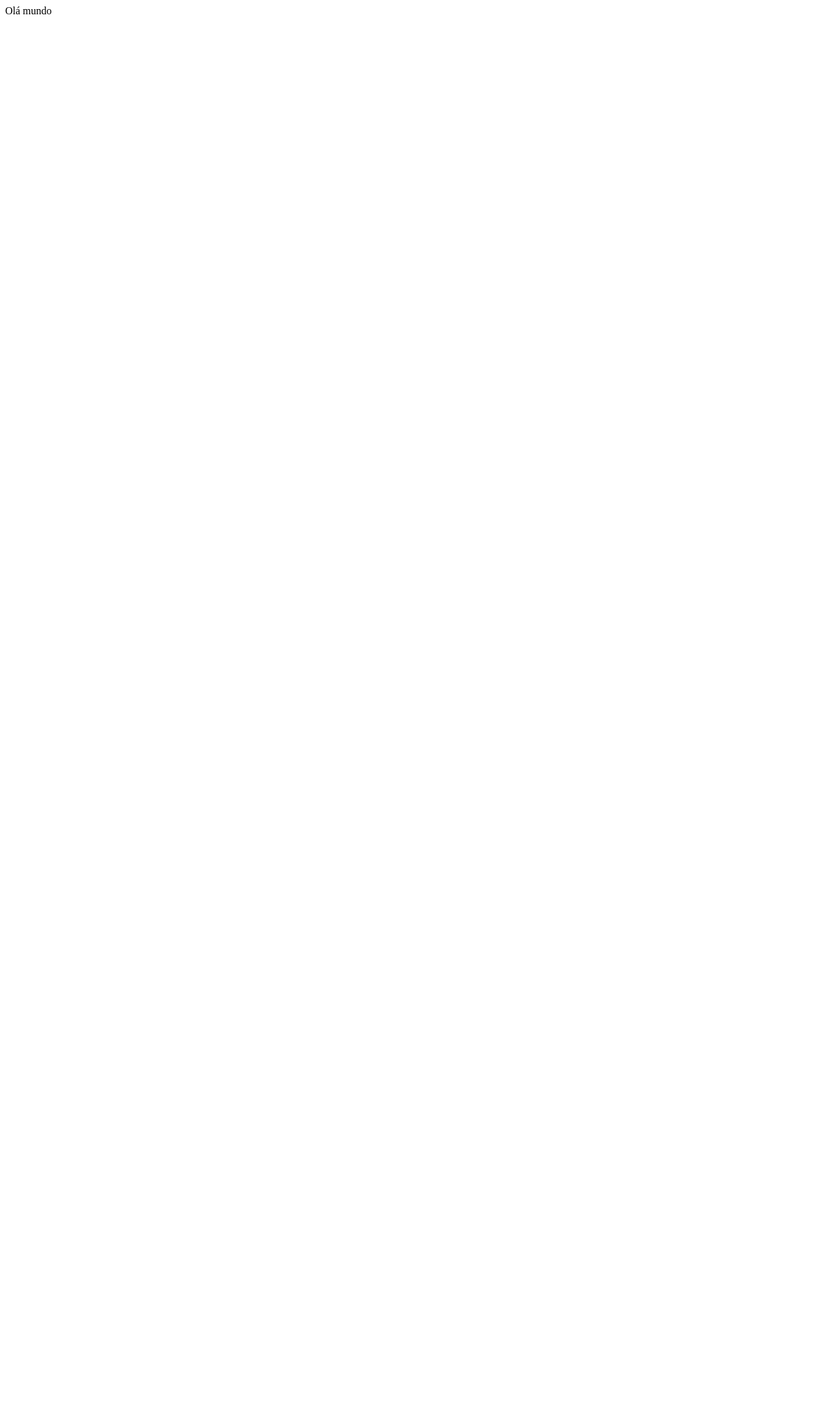
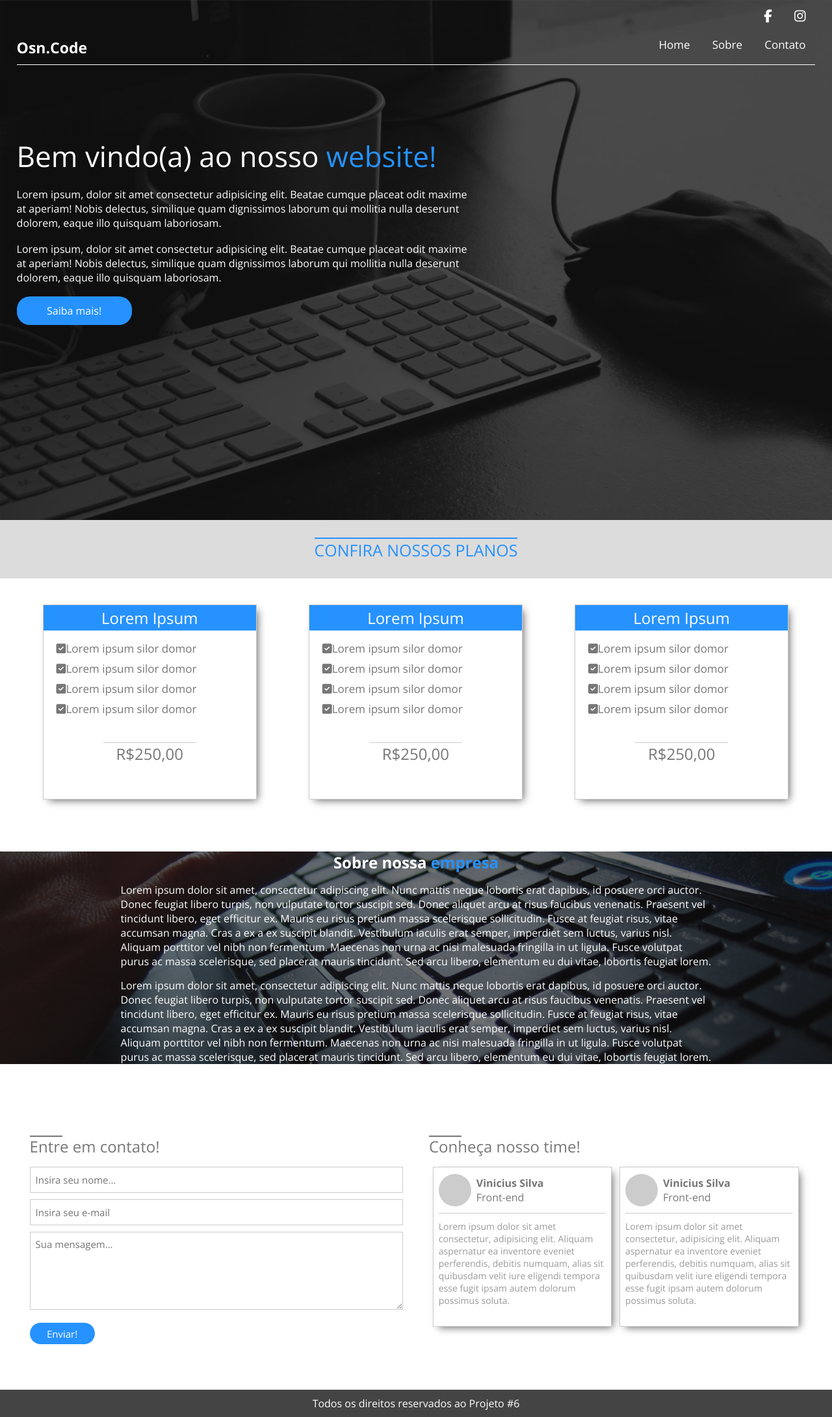
Before and after one commit to V1nnys/Danki-code, a PHP site: page / in a window 1280 px wide. Before the commit the page is almost empty. Shown: the whole page at 65% size. Before the commit the page ends 22 px from the top, so only its background shows below. Run offline with PHP 8.4, Linux system fonts and the light colour scheme; some libraries are stand-ins or nearby versions.

Commit message:
Projeto_06

```diff
--- a/Projeto_pratico_06/css/style.css
+++ b/Projeto_pratico_06/css/style.css
@@ -74,6 +74,10 @@ section.main header {
   font-weight: bold;
 }
 
+nav.mobile{
+  display: none;
+}
+
 nav.desktop {
   margin-top: 20px;
   float: right;
@@ -95,9 +99,42 @@ nav.desktop a {
   text-decoration: none;
 }
 
+nav.mobile > i{
+  position: relative;
+  top: 23px;
+  cursor: pointer;
+  font-size: 25px;
+  color: white;
+}
+
+  nav.mobile ul{
+    z-index: 2;
+    display: none;
+    position: absolute;
+    left: 0;
+    width: 100%;
+    top: 93px;
+    background: white;
+    list-style-type: none;
+  }
+
+  nav.mobile li{
+    font-weight: lighter;
+    border-bottom: 1px solid #444;
+    padding: 8px 0;
+    text-align: center;
+  }
+
+  nav.mobile a{
+    display: block;
+    text-decoration: none;
+    color: #444;
+  }
+
+
 .conteudo-header {
   position: relative;
-  z-index: 2;
+  z-index: 1;
   max-width: 700px;
   margin: 110px 0;
 }
@@ -204,7 +241,180 @@ nav.desktop a {
   margin-top: 8px;
 }
 
+section.parallax {
+  position: relative;
+  width: 100%;
+  margin: 40px 0;
+  min-height: 300px;
+  background-image: url("../images/bg_paralax.jpg");
+  background-size: cover;
+  background-position: center;
+  background-attachment: fixed;
+}
+
+section.parallax > .center {
+  position: relative;
+  z-index: 2;
+  max-width: 960px;
+  color: white;
+}
+
+section.parallax h2 {
+  text-align: center;
+}
+
+section.parallax p {
+  margin-top: 15px;
+}
+
+.overlay-parallax {
+  width: 100%;
+  height: 100%;
+  position: absolute;
+  z-index: 1;
+  top: 0;
+  left: 0;
+  background-color: rgba(20, 20, 20, 0.6);
+}
+
+section.final-section {
+  padding: 40px 0;
+}
+
+.w50 {
+  float: left;
+  width: 50%;
+  padding: 0 20px;
+  margin: 30px 0;
+}
+
+section.final-section h2 {
+  position: relative;
+  font-weight: lighter;
+  color: #777777;
+  font-size: 24px;
+}
+
+section.final-section h2 > .borda-efeito{
+  width: 50px;
+  height: 2px;
+  background-color: #777;
+  position: absolute;
+  transition: .4s;
+}
+
+section.final-section h2:hover > .borda-efeito{
+  width: 100px;
+ }
+
+ .contato form{
+   margin-top: 15px;
+ }
+
+ .contato input:not([type=submit]){
+   width: 100%;
+   height: 40px;
+   font-size: 15px;
+   border: 1px solid #ccc;
+   display: block;
+   padding-left: 8px;
+   margin-top: 10px;
+ }
+
+ .contato textarea{
+   width: 100%;
+   height: 120px;
+   font-size: 15px;
+   border: 1px solid #ccc;
+   padding: 8px;
+   margin-top: 10px;
+   resize: vertical;
+ }
+
+ .contato input[type=submit]{
+   cursor: pointer;
+   background-color: #2692ff;
+   color: white;
+   border: 0;
+   width: 100px;
+   height: 33px;
+   border-radius: 30px;
+   margin-top: 15px;
+   font-size: 15px;
+ }
+
+ .time > .w50{
+   width: 48%;
+   margin: 15px 1%;
+ }
+
+ .equipe-single{
+   padding: 10px 8px;
+   border: 1px solid #ccc;
+   min-height: 240px;
+   padding-bottom: 30px;
+   -webkit-box-shadow: 5px 5px 12px -4px rgba(0, 0, 0, 0.63);
+   box-shadow: 5px 5px 12px -4px rgba(0, 0, 0, 0.63);
+ }
+
+ .topo-box-usuario{
+   padding-bottom: 10px;
+   border-bottom: 1px solid #ccc;
+ }
+
+ .box-avatar{
+   display: inline-block;
+   width: 50px;
+   height: 50px;
+   border-radius: 50%;
+   background: #ccc;
+   vertical-align: middle;
+ }
+
+ .info-usuario{
+  display: inline-block;
+  color: #777;
+  padding-left: 8px;
+  vertical-align: middle;
+}
+
+.descricao-usuario-box{
+  color: #999999;
+  font-weight: lighter;
+  font-size: 14px;
+  margin-top: 10px;
+}
+
+footer{
+  width: 100%;
+  padding: 10px 0;
+  text-align: center;
+  color: white;
+  background-color: #444;
+}
+
 @media screen and (max-width: 768px) {
+
+  nav.mobile{
+    display: block;
+    float: right;
+  }
+
+
+  nav.desktop{
+    display: none;
+  }
+
+  .w50{
+    width: 100%;
+
+  }
+
+  .time > .w50{
+    width: 100%;
+    margin: 15px 0;
+  }
+
   .box-planos-single {
     width: 100%;
     margin: 10px 0;
--- a/Projeto_pratico_06/index.html
+++ b/Projeto_pratico_06/index.html
@@ -21,6 +21,14 @@
           <div class="logo">Osn.Code</div>
           <!--logo-->
           <nav class="desktop">
+            <ul>
+              <li><a href="">Home</a></li>
+              <li><a href="">Sobre</a></li>
+              <li><a href="">Contato</a></li>
+            </ul>
+          </nav>
+          <nav class="mobile">
+            <i class="fa fa-bars"></i>
             <ul>
               <li><a href="">Home</a></li>
               <li><a href="">Sobre</a></li>
@@ -116,6 +124,112 @@
         </div>
         <!--box-planos-single-->
 
+        </section><!--box-planos-->
+
+        <section class="parallax">
+          <div class="overlay-parallax"></div>
+          <div class="center">
+            <h2>Sobre nossa <span style="color: #2692ff">empresa</span></h2>
+            <p>
+              Lorem ipsum dolor sit amet, consectetur adipiscing elit. Nunc
+              mattis neque lobortis erat dapibus, id posuere orci auctor. Donec
+              feugiat libero turpis, non vulputate tortor suscipit sed. Donec
+              aliquet arcu at risus faucibus venenatis. Praesent vel tincidunt
+              libero, eget efficitur ex. Mauris eu risus pretium massa scelerisque
+              sollicitudin. Fusce at feugiat risus, vitae accumsan magna.
+              Cras a ex a ex suscipit blandit. Vestibulum iaculis erat semper,
+              imperdiet sem luctus, varius nisl. Aliquam porttitor vel nibh non
+              fermentum. Maecenas non urna ac nisi malesuada fringilla in ut
+              ligula. Fusce volutpat purus ac massa scelerisque, sed placerat
+              mauris tincidunt. Sed arcu libero, elementum eu dui vitae, lobortis
+              feugiat lorem.
+            </p>
+
+            <p>
+              Lorem ipsum dolor sit amet, consectetur adipiscing elit. Nunc mattis
+              neque lobortis erat dapibus, id posuere orci auctor. Donec feugiat
+              libero turpis, non vulputate tortor suscipit sed. Donec aliquet arcu
+              at risus faucibus venenatis. Praesent vel tincidunt libero, eget
+              efficitur ex. Mauris eu risus pretium massa scelerisque sollicitudin.
+              Fusce at feugiat risus, vitae accumsan magna. Cras a ex a ex
+              suscipit blandit. Vestibulum iaculis erat semper, imperdiet sem
+              luctus, varius nisl. Aliquam porttitor vel nibh non fermentum.
+              Maecenas non urna ac nisi malesuada fringilla in ut ligula. Fusce
+              volutpat purus ac massa scelerisque, sed placerat mauris tincidunt.
+              Sed arcu libero, elementum eu dui vitae, lobortis feugiat lorem.
+            </p>
+
+          </div><!--center-->
+        </section><!--parallax-->
+
+     <section class="final-section">
+      <div class="center">
+        <div class="w50 contato">
+          <h2><div class="borda-efeito"></div>Entre em contato!</h2>
+          <form>
+            <input type="text" placeholder="Insira seu nome...">
+            <input type="text" placeholder="Insira seu e-mail">
+            <textarea placeholder="Sua mensagem..."></textarea>
+            <input type="submit" value="Enviar!">
+          </form>
+        </div><!--w50-->
+
+        <div class="w50 time">
+          <h2><div class="borda-efeito"></div>Conheça nosso time!</h2>
+          <div class="w50 equipe-single">
+            <div class="topo-box-usuario">
+              <div class="box-avatar"></div><div class="info-usuario">
+                <p style="font-weight: bold;">Vinicius Silva</p>
+                <p style="font-weight: italic;">Front-end</p>
+              </div>
+            </div><!---topo-box-usuario-->
+            <div class="descricao-usuario-box">
+              <p>Lorem ipsum dolor sit amet consectetur, adipisicing elit. Aliquam
+                 aspernatur ea inventore eveniet perferendis, debitis numquam,
+                 alias sit quibusdam velit iure eligendi tempora esse fugit ipsam
+                 autem dolorum possimus soluta.</p>
+            </div><!--descricao-usuario-box-->
+          </div>
+
+          <div class="w50 equipe-single">
+            <div class="topo-box-usuario">
+              <div class="box-avatar"></div><div class="info-usuario">
+                <p style="font-weight: bold;">Vinicius Silva</p>
+                <p style="font-weight: italic;">Front-end</p>
+              </div>
+            </div><!---topo-box-usuario-->
+            <div class="descricao-usuario-box">
+              <p>Lorem ipsum dolor sit amet consectetur, adipisicing elit. Aliquam
+                 aspernatur ea inventore eveniet perferendis, debitis numquam,
+                 alias sit quibusdam velit iure eligendi tempora esse fugit ipsam
+                 autem dolorum possimus soluta.</p>
+            </div><!--descricao-usuario-box-->
+          </div>
+
+          <div class="clear"></div>
+        </div><!--w50-->
+        <div class="clear"></div>
+      </div><!--center-->
+     </section><!--final-section-->
+
+     <footer>
+      <p>Todos os direitos reservados ao Projeto #6</p>
+     </footer>
+
+     <script type="text/javascript" src="https://code.jquery.com/jquery-3.6.0.min.js"></script>
+     <script>
+      $(function(){
+        $('nav.mobile i').click(function(){
+          var el = $(this).parent().find('ul');
+          if(el.is(':visible') == false){
+            el.fadeIn();
+          }else{
+            el.fadeOut();
+          }
+        })
+      })
+     </script>
+
     <script
       src="https://kit.fontawesome.com/8067e48023.js"
       crossorigin="anonymous"
--- a/Projeto_pratico_06/index.php
+++ /dev/null
@@ -1,12 +0,0 @@
-<!DOCTYPE html>
-<html lang="en">
-<head>
-    <meta charset="UTF-8">
-    <meta http-equiv="X-UA-Compatible" content="IE=edge">
-    <meta name="viewport" content="width=device-width, initial-scale=1.0">
-    <title>Document</title>
-</head>
-<body>
-    Olá mundo
-</body>
-</html>
```
Also changed, not shown: Projeto_pratico_06/images/bg_paralax.jpg (added).
